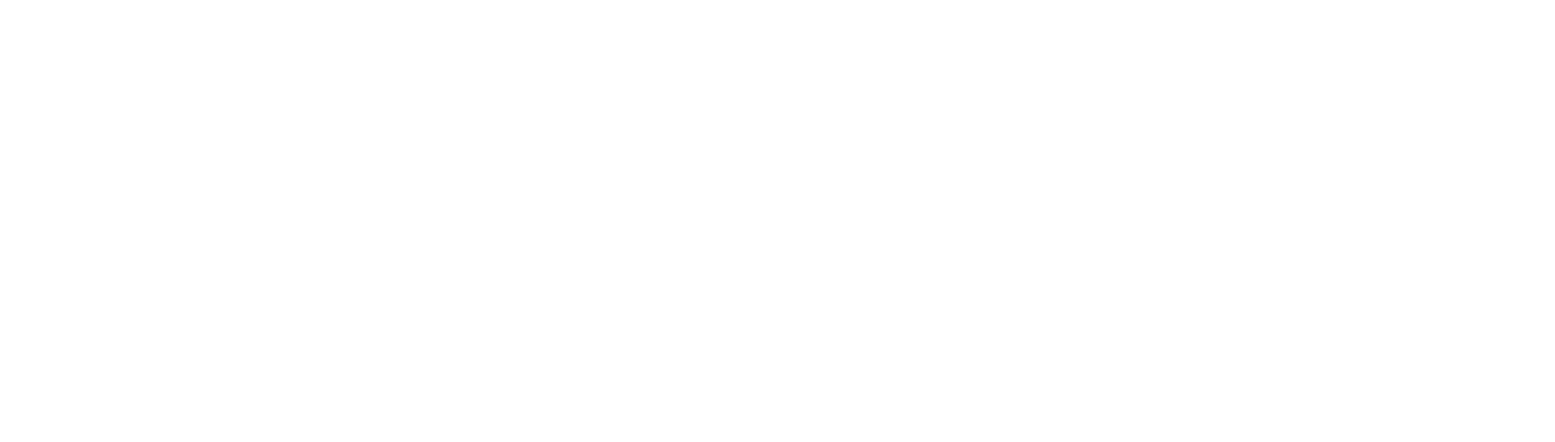
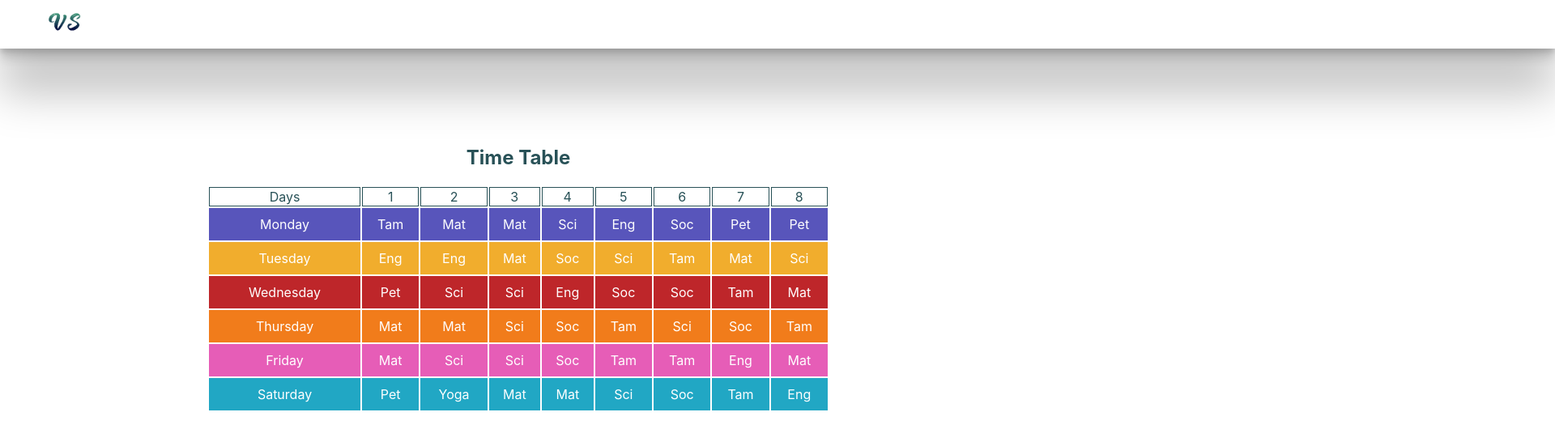
Before and after one commit to Vigneshprabu1398/Education_Frontend, a React (Create React App) app: page /timetable in a window 1280 px wide. Before the commit this address had no page. Shown: the top 546 px of the page at 81% size, 1920 px wide, since content can reach past the window. Built offline with nearby package versions, Linux system fonts and the light colour scheme; a web font is replaced by a local one.

Commit message:
functionalities done

```diff
--- a/src/Components/AllRouter/AllRouter.jsx
+++ b/src/Components/AllRouter/AllRouter.jsx
@@ -11,6 +11,7 @@ import { Standard } from "../Standard/Standard";
 import { Class } from "../Standard/Class";
 import { Addmarks } from "../Marks/Addmarks";
 import { Viewmarks } from "../Marks/Viewmarks";
+import { Viewtimetable } from "../Marks/Viewtimetable";
 
 export const AllRouter=()=>{
     return(
@@ -27,6 +28,8 @@ export const AllRouter=()=>{
                 <Route  path="/addMarks" element={<Addmarks />}/>
                 <Route  path="/viewStudent" element={<Viewstudent />}/>
                 <Route  path="/viewMarks" element={<Viewmarks />}/>
+                <Route  path="/timetable" element={<Viewtimetable />}/>
+                <Route  path="/students" element={<Viewstudent />}/>
                 <Route  path="/class" element={<Class/>}/>
             </Routes>
         </div>
--- /dev/null
+++ b/src/Components/Marks/Viewtimetable.css
@@ -0,0 +1,17 @@
+#timetable-table {
+    margin-top: 50px;
+    width: 60%;
+    margin: auto;
+    color: #285157;
+    background-color: white;
+    text-align: center;
+}
+
+#timetable-table thead tr td{
+    border: 1px solid #285157;
+}
+#timetable-head{
+    text-align: center;
+    color: #285157;
+    padding-top: 100px;
+}
--- /dev/null
+++ b/src/Components/Marks/Viewtimetable.jsx
@@ -0,0 +1,102 @@
+import { Link } from "react-router-dom"
+import "./Viewtimetable.css"
+import logo from "../Images/logo.png"
+
+export const Viewtimetable = ()=>{
+
+    return (
+        <div id="timetable">
+
+            <div id="view-navbar">
+                <Link to="/student"><img className="logo" src={logo} alt="" /></Link>
+            </div>
+
+            <h2 id="timetable-head">Time Table</h2>
+
+            <table id="timetable-table">
+                <thead>
+                    <tr>
+                        <td>Days</td>
+                        <td>1</td>
+                        <td>2</td>
+                        <td>3</td>
+                        <td>4</td>
+                        <td>5</td>
+                        <td>6</td>
+                        <td>7</td>
+                        <td>8</td>
+                    </tr>
+                </thead>
+                <tbody>
+                    <tr style={{backgroundColor:"#5855bb", color:"white", height:"40px"}}>
+                        <td>Monday</td>
+                        <td>Tam</td>
+                        <td>Mat</td>
+                        <td>Mat</td>
+                        <td>Sci</td>
+                        <td>Eng</td>
+                        <td>Soc</td>
+                        <td>Pet</td>
+                        <td>Pet</td>
+                    </tr>
+                    <tr style={{backgroundColor:"#f1ad2d", color:"white", height:"40px"}}>
+                        <td>Tuesday</td>
+                        <td>Eng</td>
+                        <td>Eng</td>
+                        <td>Mat</td>
+                        <td>Soc</td>
+                        <td>Sci</td>
+                        <td>Tam</td>
+                        <td>Mat</td>
+                        <td>Sci</td>
+                    </tr>
+                    <tr style={{backgroundColor:"#be262a", color:"white", height:"40px"}}>
+                        <td>Wednesday</td>
+                        <td>Pet</td>
+                        <td>Sci</td>
+                        <td>Sci</td>
+                        <td>Eng</td>
+                        <td>Soc</td>
+                        <td>Soc</td>
+                        <td>Tam</td>
+                        <td>Mat</td>
+                    </tr>
+                    <tr style={{backgroundColor:"#f17c1b", color:"white", height:"40px"}}>
+                        <td>Thursday</td>
+                        <td>Mat</td>
+                        <td>Mat</td>
+                        <td>Sci</td>
+                        <td>Soc</td>
+                        <td>Tam</td>
+                        <td>Sci</td>
+                        <td>Soc</td>
+                        <td>Tam</td>
+                    </tr>
+                    <tr style={{backgroundColor:"#e65db7", color:"white", height:"40px"}}>
+                        <td>Friday</td>
+                        <td>Mat</td>
+                        <td>Sci</td>
+                        <td>Sci</td>
+                        <td>Soc</td>
+                        <td>Tam</td>
+                        <td>Tam</td>
+                        <td>Eng</td>
+                        <td>Mat</td>
+                    </tr>
+                    <tr style={{backgroundColor:"#21a7c4", color:"white", height:"40px"}}>
+                        <td>Saturday</td>
+                        <td>Pet</td>
+                        <td>Yoga</td>
+                        <td>Mat</td>
+                        <td>Mat</td>
+                        <td>Sci</td>
+                        <td>Soc</td>
+                        <td>Tam</td>
+                        <td>Eng</td>
+                    </tr>
+                </tbody>
+            </table>
+
+        </div>
+    )
+}
--- /dev/null
+++ b/src/Components/Standard/Class.css
@@ -0,0 +1,24 @@
+.section{
+    display: flex;
+    justify-content: center;
+    text-align: center;
+}
+.section>div{
+    margin-left: 20px;
+    margin-top: 100px;
+    height: 100px;
+    width: 100px;
+    border-radius: 30px;
+    background-color: aqua;
+}
+h1{
+    font-family:'Times New Roman', Times, serif;
+    padding-top:10px;
+}
+.head{
+    margin-top: 70px;
+}
+.section>div:hover{
+    cursor: pointer;
+    box-shadow: rgba(0, 0, 0, 0.25) 0px 54px 55px, rgba(0, 0, 0, 0.12) 0px -12px 30px, rgba(0, 0, 0, 0.12) 0px 4px 6px, rgba(0, 0, 0, 0.17) 0px 12px 13px, rgba(0, 0, 0, 0.09) 0px -3px 5px;
+}
--- a/src/Components/Standard/Class.jsx
+++ b/src/Components/Standard/Class.jsx
@@ -1,20 +1,47 @@
+import "./Class.css"
+import logo from "../Images/logo.png"
+import { Link } from "react-router-dom";
 import { useContext } from "react";
 import { AppContext } from "../Context/Context";
-import { Link } from "react-router-dom";
-import logo from "../Images/logo.png"
+import { useNavigate } from "react-router";
+
 
 export const Class = () =>{
-    const {state,handleChange} = useContext(AppContext);
-    console.log("class",state);
+
+    const section = ["A", "B", "C", "D", "Viewall"]
+    const {state,handleChange} = useContext(AppContext)
+    const standard = state;
+    const navigate = useNavigate();
+    const handleClick = () =>{
+        navigate('/students');
+    }
     return(
-        <div>
-            <div id="principal-navbar">
-                <Link to="/login"><img className="logo" src={logo} alt="" /></Link>
-                <Link to="/addStudent"><button id="addview-first" className="addview">Add Student</button></Link>
-                <Link to="/addStaff"><button className="addview">Add Staff</button></Link>
-                <Link to="/login"><button className="addview">Logout</button></Link>
+        <div className="class">
+             <div id="navbar">
+                <img className="logo" src={logo} alt="" />
+                <Link id="maintext" className="text" to="/login">Principal</Link>
+                <Link className="text" to="/login">Staff</Link>
+                <Link className="text" to="/login">Student</Link>
+                <Link className="text" to="/login">Parent</Link>
             </div>
-            <h1>{state}</h1>
-        </div>
-    );
+            <div className="head">
+                <h1>Select the section</h1>
+                <h1>{standard}</h1>
+
+            </div>
+            <div className="section">
+                {section.map((sec) => (
+                        <div className="stand"
+                        key={sec}
+                        onClick={()=>{
+                            handleChange(sec);
+                            handleClick();
+
+                        }}>
+                            <h1>{sec}</h1>
+                        </div>
+                    ))}
+            </div>
+        </div>
+    );
 }
--- a/src/Components/Standard/Standard.css
+++ b/src/Components/Standard/Standard.css
@@ -25,5 +25,5 @@
 p{
     font-family: sans-serif;
     color: aliceblue;
-    font-size: xx-large;
+    font-size: xx-large;
 }
--- a/src/Components/Standard/Standard.jsx
+++ b/src/Components/Standard/Standard.jsx
@@ -1,7 +1,7 @@
 import "./Standard.css"
 import { Link } from "react-router-dom";
 import logo from "../Images/logo.png";
-import { useContext, useState } from "react";
+import { useContext } from "react";
 import { AppContext } from "../Context/Context";
 import { useNavigate } from "react-router";
 
@@ -34,6 +34,6 @@ export const Standard = () =>{
                     </div>
                 ))}
             </div>
-        </div>
-    );
+        </div>
+    );
 }
--- a/src/Components/Student/Student.css
+++ b/src/Components/Student/Student.css
@@ -0,0 +1,48 @@
+#student-content{
+    width: 80%;
+    margin: auto;
+    display: grid;
+    grid-template-columns: repeat(3, 1fr);
+    grid-template-rows: repeat(2, 1fr);
+    grid-gap: 30px;
+    margin-bottom: 100px;
+    margin-top: 100px;
+    justify-content: center;
+}
+.staff{
+    background-color: pink;
+    border-radius: 30px;
+    height: 300px;
+    font-family: Helvetica ;
+    font-size: 30px;
+    padding-top: 20px;
+    padding-left: 10px;
+    padding-right: 10px;
+    padding-bottom: 20px;
+    color: #285157;
+
+}
+.student{
+    background-color: dodgerblue;
+    height: 300px;
+    border-radius: 30px;
+    font-family: Helvetica ;
+    font-size: 30px;
+    padding-top: 20px;
+    padding-left: 10px;
+    padding-right: 10px;
+    padding-bottom: 20px;
+    color: white;
+}
+#student-content>div:hover{
+    cursor: pointer;
+    box-shadow: rgba(0, 0, 0, 0.25) 0px 54px 55px, rgba(0, 0, 0, 0.12) 0px -12px 30px, rgba(0, 0, 0, 0.12) 0px 4px 6px, rgba(0, 0, 0, 0.17) 0px 12px 13px, rgba(0, 0, 0, 0.09) 0px -3px 5px;
+}
+.stu-link1{
+    text-decoration: none;
+    color: #285157;
+}
+.stu-link2{
+    text-decoration: none;
+    color: white;
+}
--- a/src/Components/Student/Student.jsx
+++ b/src/Components/Student/Student.jsx
@@ -1,7 +1,24 @@
+import { Link } from "react-router-dom";
+import logo from "../Images/logo.png"
+import "./Student.css"
+
 export const Student = () =>{
     return(
-        <div>
-            <h1>Student Page</h1>
+        <div id="student">
+
+            <div id="pri-navbar">
+                <Link to="/staff"><img className="logo" src={logo} alt="" /></Link>
+            </div>
+
+            <div id="student-content">
+                <div className="staff">
+                    <Link className="stu-link1" to="/"><h1>View Deatils</h1></Link>
+                </div>
+                <div className="student">
+                   <Link className="stu-link2" to="/timetable"><h1>View Timetale</h1></Link>
+                </div>
+            </div>
+
         </div>
     );
 }
--- a/src/Components/Student/Viewstudent.jsx
+++ b/src/Components/Student/Viewstudent.jsx
@@ -3,10 +3,12 @@ import { useEffect, useState } from "react";
 import { Link } from "react-router-dom"
 import logo from "../Images/logo.png"
 import "./Viewstudent.css";
+import { useContext } from "react";
+import { AppContext } from "../Context/Context";
 
 export const Viewstudent = ()=>{
-
     const [list, setList] = useState([])
+    const {state,handleChange} = useContext(AppContext)
 
     useEffect(()=>{
         axios.get("https://education-backend.herokuapp.com/student")
@@ -14,6 +16,7 @@ export const Viewstudent = ()=>{
             setList(res.data)
         })
     }, [])
+
 
     return(
         <div id="viewstudent">
@@ -47,8 +50,18 @@ export const Viewstudent = ()=>{
                     </tr>
                 </thead>
                 {
-                    list.map(e=>
-                        <tbody>
+                    list.filter(e =>{
+                        if(state==="Viewall"){
+                            return e;
+                        }
+                        else if(e.student_section===state){
+                            return e;
+                        }
+
+                    }).map((e)=>{
+                        return(
+                            <tbody
+                            key={e.student_id}>
                             <tr>
                                 <td className="viewstudent-table-td1">{e.student_id}</td>
                                 <td className="viewstudent-table-td2">{e.student_name}</td>
@@ -69,10 +82,9 @@ export const Viewstudent = ()=>{
                                 <td className="viewstudent-table-td1">{e.student_MothersOccupation}</td>
                             </tr>
                         </tbody>
-                        )
-                }
+                        );
+                    })}
             </table>
-
         </div>
     )
 }
```
Also changed, not shown: src/Components/Student/Studentdetails.js (added). Lines whose indentation alone changed are shown as unchanged.
